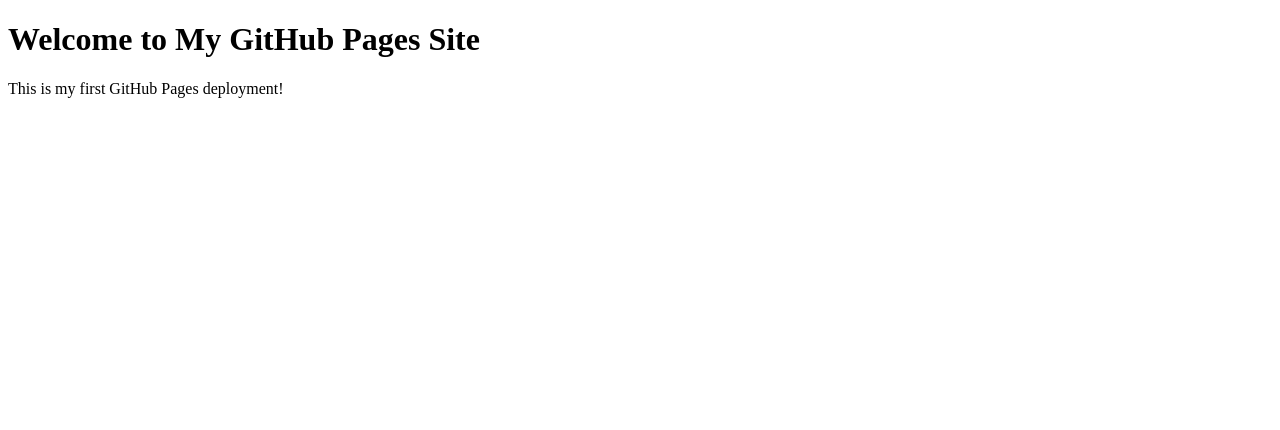
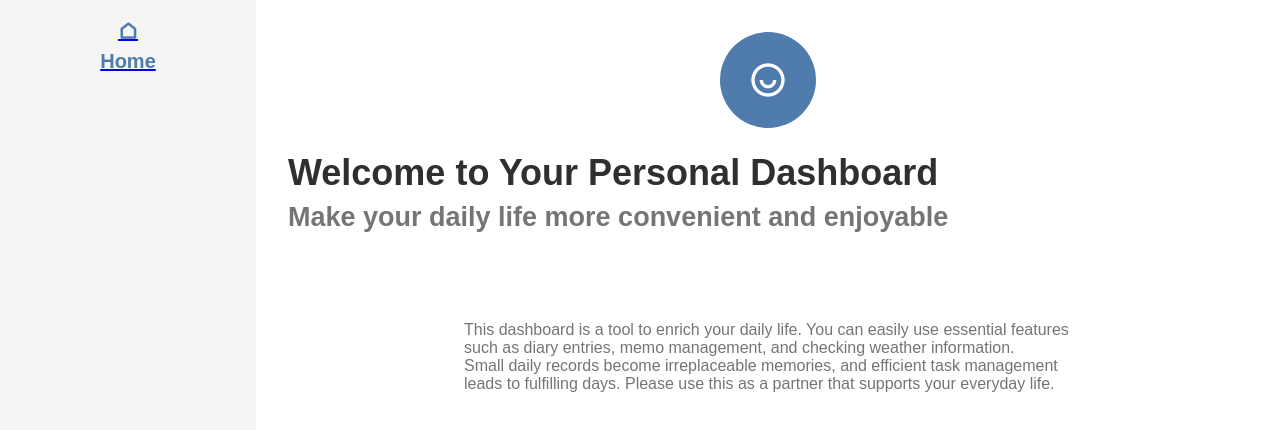
Before and after one commit to pucalin/my-first-web-app, a plain HTML site: page index.html in a window 1280 px wide. Drawn offline with nearby package versions, Linux system fonts and the light colour scheme.

Commit message:
Add files via upload

```diff
--- a/index.html
+++ b/index.html
@@ -1,12 +1,42 @@
 <!DOCTYPE html>
 <html lang="en">
-<head>
-    <meta charset="UTF-8">
-    <meta name="viewport" content="width=device-width, initial-scale=1.0">
-    <title>My GitHub Pages Site</title>
-</head>
-<body>
-    <h1>Welcome to My GitHub Pages Site</h1>
-    <p>This is my first GitHub Pages deployment!</p>
-</body>
+  <head>
+    <meta charset="UTF-8" />
+    <meta name="viewport" content="width=device-width, initial-scale=1.0" />
+    <title>Dashboard</title>
+    <link rel="stylesheet" href="./style.css">
+    <link href="https://cdn.jsdelivr.net/npm/remixicon@4.5.0/fonts/remixicon.css" rel="stylesheet" />
+  </head>
+  <body>
+    <div class="dashboard-container">
+
+      <!‐‐ サイドバー ‐‐>
+      <aside class="sidebar-base">
+        <header class="sidebar-header">
+          <a href="#", data-tab="home"><span class="sidebar-home-link"><span class="ri-home-line"></span>Home</span></a>
+        </header>
+      </aside>
+
+      <!‐‐ メインセクション ‐‐>
+      <main>
+        <section id="home">
+          <header class="main-header">
+            <div class="profile-icon">
+              <span class="ri-user-smile-line"></span>
+            </div>
+            <div class="title">
+              <h1>Welcome to Your Personal Dashboard</h1>
+            </div>
+            <div class="sub-title">
+              <h2>Make your daily life more convenient and enjoyable</h2>
+            </div>
+          </header>
+          <div class="message">
+            <p>This dashboard is a tool to enrich your daily life. You can easily use essential features such as diary entries, memo management, and checking weather information.</p>
+            <p>Small daily records become irreplaceable memories, and efficient task management leads to fulfilling days. Please use this as a partner that supports your everyday life.</p>
+          </div>
+        </section>
+      </main>
+    </div>
+  </body>
 </html>
--- /dev/null
+++ b/style.css
@@ -0,0 +1,112 @@
+/* ブラウザで設定されているスタイルのリセット・共通設定 */
+/* 消さないでください */
+*,
+*::before,
+*::after {
+  box-sizing: border-box;
+}
+body,
+h1,
+h2,
+h3,
+p,
+ul,
+li,
+form,
+input,
+textarea,
+select,
+button {
+  margin: 0;
+  padding: 0;
+  font-family: sans-serif;
+}
+
+ul {
+  list-style: none;
+}
+/* スタイルのリセット終了 */
+
+/* サイドバーとメインコンテンツを包むための要素のスタイルを書いてください */
+.dashboard-container {
+  display: flex;
+  height: 100vh;
+}
+
+
+/* サイドバーに関連するスタイルを書いてください */
+.sidebar-base {
+  width: 256px;
+  flex-shrink: 0;
+  background-color: #f5f5f5;
+  border-right: 10px, solid, #e0e0e0;
+  display: flex;
+  flex-direction: column;
+  height: 100%;
+}
+.sidebar-header{
+  padding: 20px;
+  border-bottom: 10px #e0e0e0, solid;
+}
+
+.sidebar-home-link {
+  font-size: 1.25rem;
+  font-weight: 600;
+  color: #4f7cac;
+  display: flex;
+  flex-direction: column;
+  align-items: center;
+  gap: 8px;
+  text-decoration: none;
+}
+
+/* メインコンテンツに関連するスタイルを書いてください */
+main {
+  flex: 1;
+}
+
+.main-header{
+  background-color: white;
+  padding: 32px;
+  border-bottom: 1px, solid, #e0e0e0;
+  align-items: center;
+}
+
+.profile-icon{
+  width: 96px;
+  height: 96px;
+  background-color: #4f7cac;
+  border-radius: 50%;
+  display: flex;
+  justify-content: center;
+  align-items: center;
+  margin-left: auto;
+  margin-right: auto;
+  margin-bottom: 24px;
+  font-size: 2.5rem;
+  color: white;
+}
+
+.title {
+  font-size: 1.5rem;
+  font-weight: 600;
+  color: #2f2f2f;
+  margin-bottom: 8px;
+}
+
+.sub-title {
+  font-size: 1.125rem;
+  color: #757575;
+  margin-bottom: 24px;
+}
+
+.message {
+  max-width: 672px;
+  margin-left: auto;
+  margin-right: auto;
+  margin-top: 0;
+  margin-bottom: 0;
+  padding: 32px;
+  color: #757575;
+  margin-block-end: 16px;
+}
```
